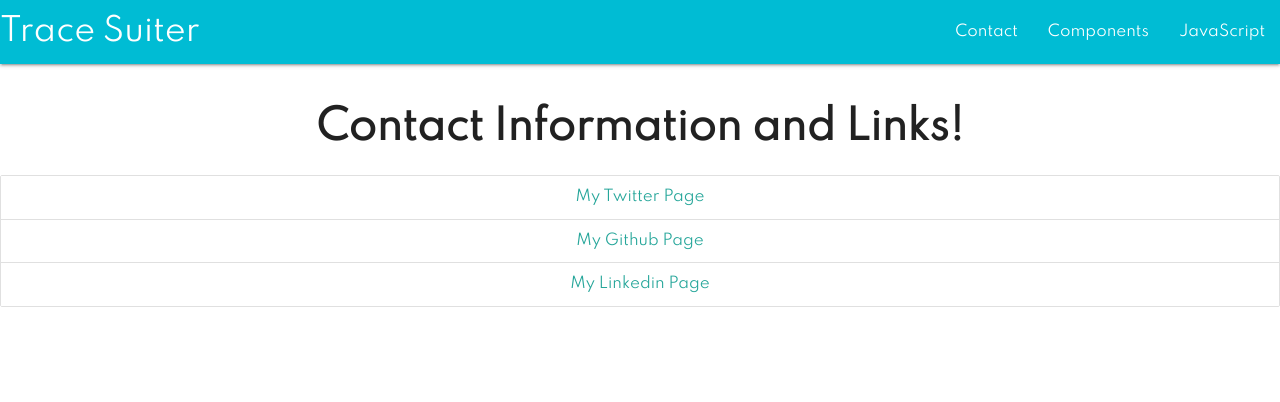
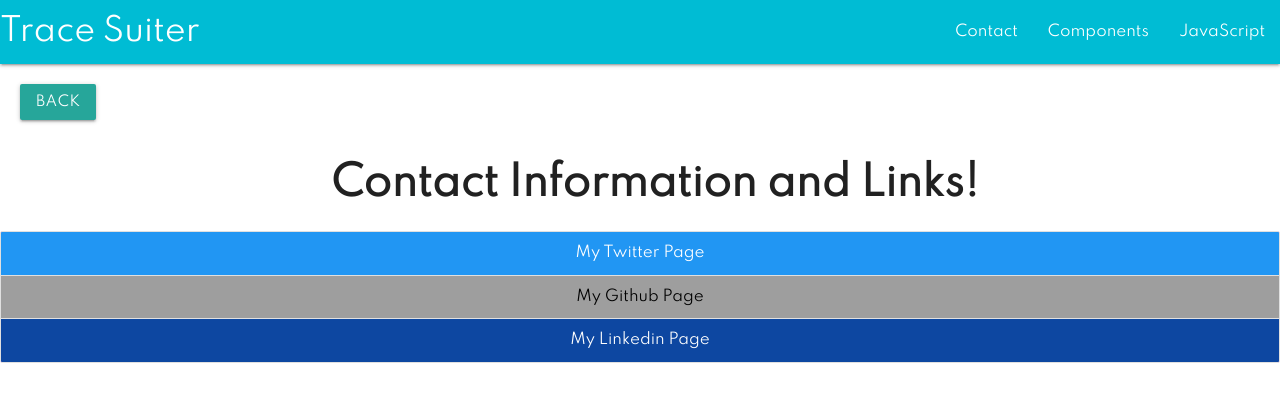
Before and after one commit to ThatSkiPatroller/Portfolio, a plain HTML site: page Develop/Contact.html in a window 1280 px wide. Drawn offline with nearby package versions, Linux system fonts and the light colour scheme; files whose address does not match are found by name.

Commit message:
added contactscript.js with back button functionality

```diff
--- /dev/null
+++ b/Assets/contactscript.js
@@ -0,0 +1,3 @@
+document.getElementById("btn").addEventListener("click", function () {
+    window.location.pathname = "C:/Users/Trace/codeWork/ThatSkiPatroller.github.io-Portfolio/index.html"
+});
--- a/Assets/contactstyle.css
+++ b/Assets/contactstyle.css
@@ -5,3 +5,22 @@ html {
 h1 {
     font-size: 40px;
 }
+
+.collection {
+    color: violet;
+    background-color: violet;
+
+}
+
+.btn {
+    margin-top: 20px;
+    margin-left: 20px;
+}
+
+.fas {
+
+}
+
+.collection-item :hover {
+
+}
--- a/Assets/style.css
+++ b/Assets/style.css
@@ -3,6 +3,8 @@ html {
 }
 
 .card {
+    display: flex;
+    flex-wrap: wrap;
     width: 200px;
     height: 200px;
 }
@@ -27,9 +29,9 @@ img {
     list-style-type: none;
 }
 
-@media screen and (max-width: 1000px) {
+/* @media screen and (max-width: 1000px) {
     .card {
         display: flex;
         flex-direction: column;
     }
-}
+} */
--- a/Develop/Contact.html
+++ b/Develop/Contact.html
@@ -5,6 +5,7 @@
     <meta name="viewport" content="width=device-width, initial-scale=1.0">
     <link rel="stylesheet" href="https://cdnjs.cloudflare.com/ajax/libs/materialize/1.0.0/css/materialize.min.css">
     <link rel="preconnect" href="https://fonts.gstatic.com">
+    <link rel="stylesheet" href="https://cdnjs.cloudflare.com/ajax/libs/font-awesome/4.7.0/css/font-awesome.min.css">
     <link href="https://fonts.googleapis.com/css2?family=Spartan&display=swap" rel="stylesheet">
     <link rel="stylesheet" href="C:\Users\Trace\codeWork\ThatSkiPatroller.github.io-Portfolio\Assets\contactstyle.css">
     <title>Contact</title>
@@ -21,12 +22,14 @@
         </div>
     </nav>
     <main>
-        <h1 class="center"><b>Contact Information and Links!</b></h1>
+      <a class="waves-effect waves-light btn" id="btn">back</a>
+        <h1 class="center"><i class="fas fa-address-card"></i><b>Contact Information and Links!</b></h1>
         <div class="collection center">
-          <a href="https://twitter.com/SuiterTrace" class="collection-item">My Twitter Page</a>
-          <a href="https://github.com/ThatSkiPatroller" class="collection-item">My Github Page</a>
-          <a href="https://linkedin.com/in/trace-suiter" class="collection-item">My Linkedin Page</a>
+          <a href="https://twitter.com/SuiterTrace" class="collection-item blue white-text center">My Twitter Page</a>
+          <a href="https://github.com/ThatSkiPatroller" class="collection-item grey black-text center">My Github Page</a>
+          <a href="https://linkedin.com/in/trace-suiter" class="collection-item blue darken-4 white-text center">My Linkedin Page</a>
         </div>
     </main>
+    <script src="C:\Users\Trace\codeWork\ThatSkiPatroller.github.io-Portfolio\Assets\contactscript.js"></script>
 </body>
 </html>
```
